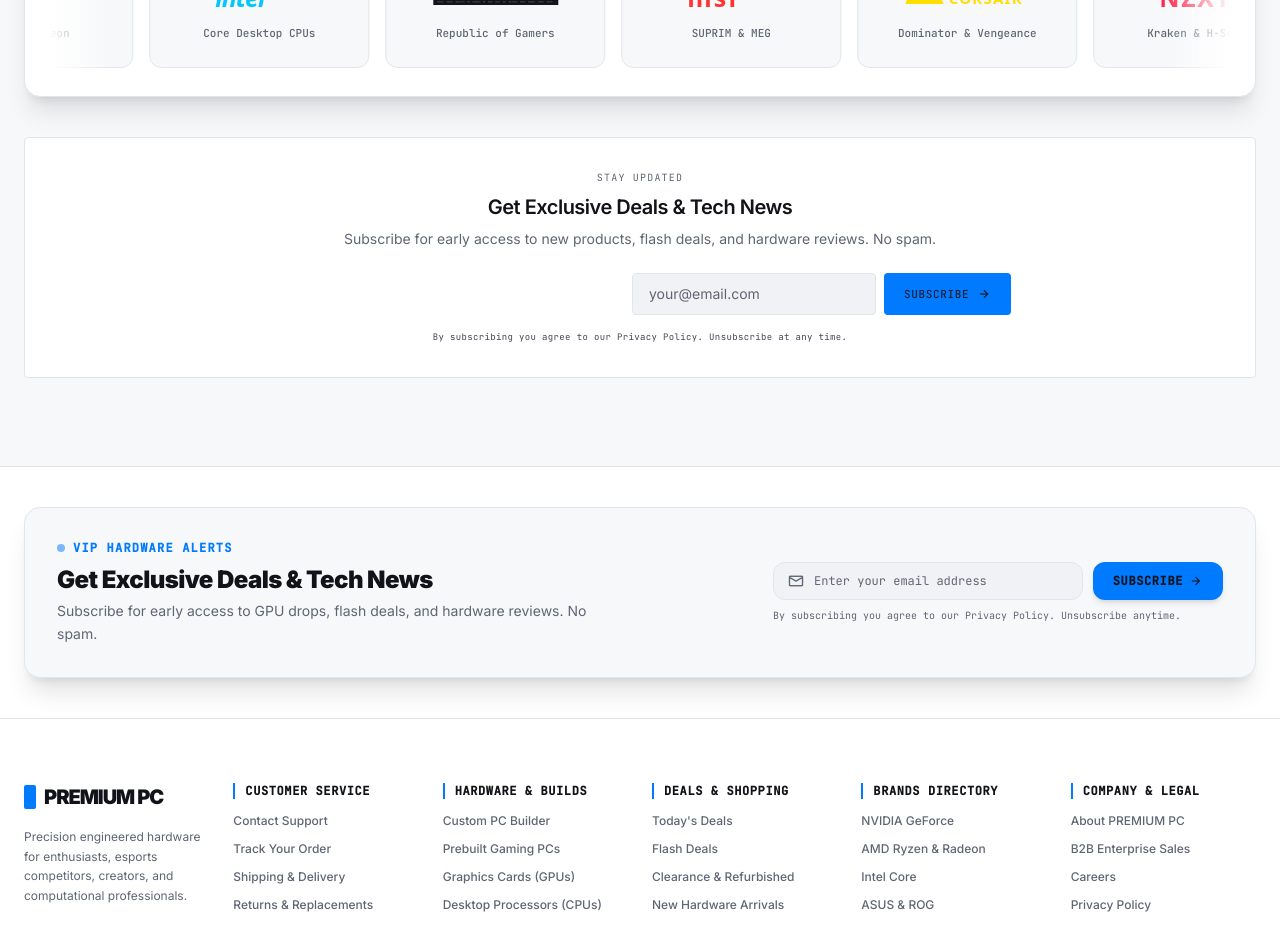
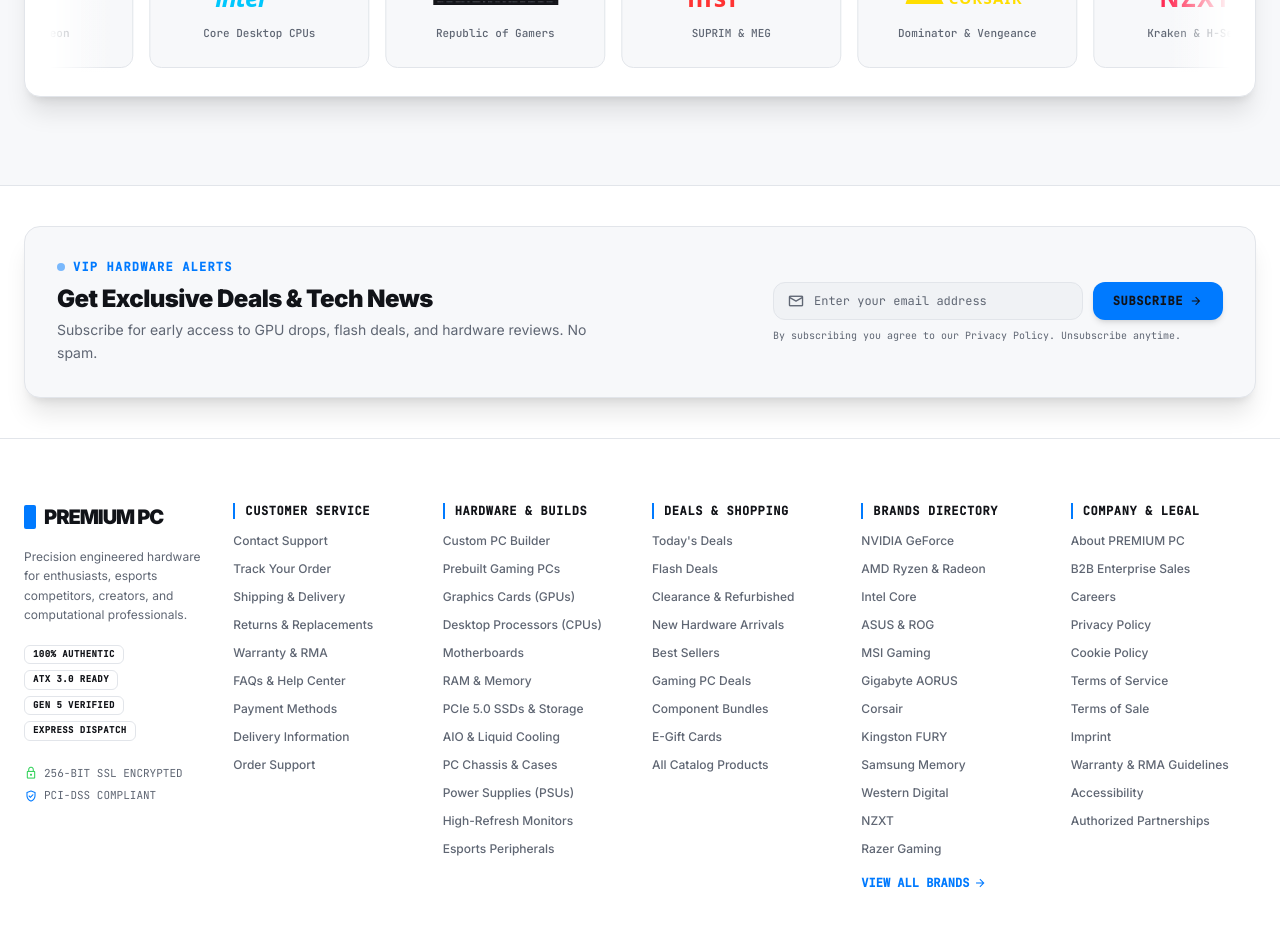
Before and after one commit to Rhytam23/social, a React (Vite) app: page / in a window 1280 px wide. Shown: the part 7480-8405 px from the top of the page. Built offline with nearby package versions, Linux system fonts and the light colour scheme.

Commit message:
fix: remove duplicate standalone newsletter section above footer

```diff
--- a/src/components/home/HomePage.tsx
+++ b/src/components/home/HomePage.tsx
@@ -6,7 +6,6 @@ import { CategorySection } from './CategorySection'
 import { DealsSection } from './DealsSection'
 import { GamingPCSection } from './GamingPCSection'
 import { BrandSection } from './BrandSection'
-import { Newsletter } from './Newsletter'
 import { PromotionalCard } from './HeroSection'
 import {
   featuredProducts,
@@ -206,9 +205,6 @@ export function HomePage() {
 
         {/* ⑫ Authorized Brand Partners */}
         <BrandSection brands={featuredBrands} />
-
-        {/* ⑬ Newsletter */}
-        <Newsletter />
       </div>
     </main>
   )
```
